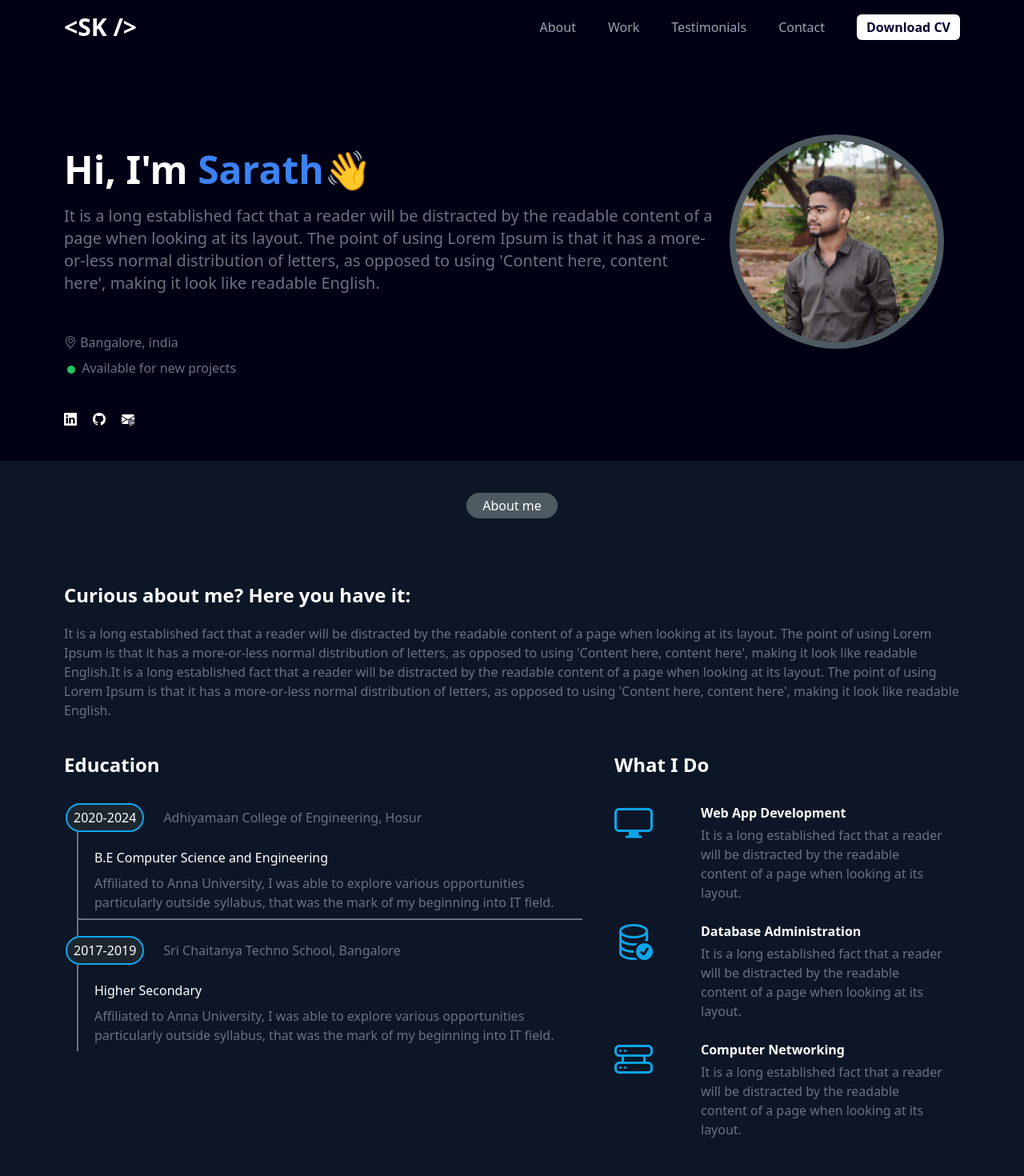
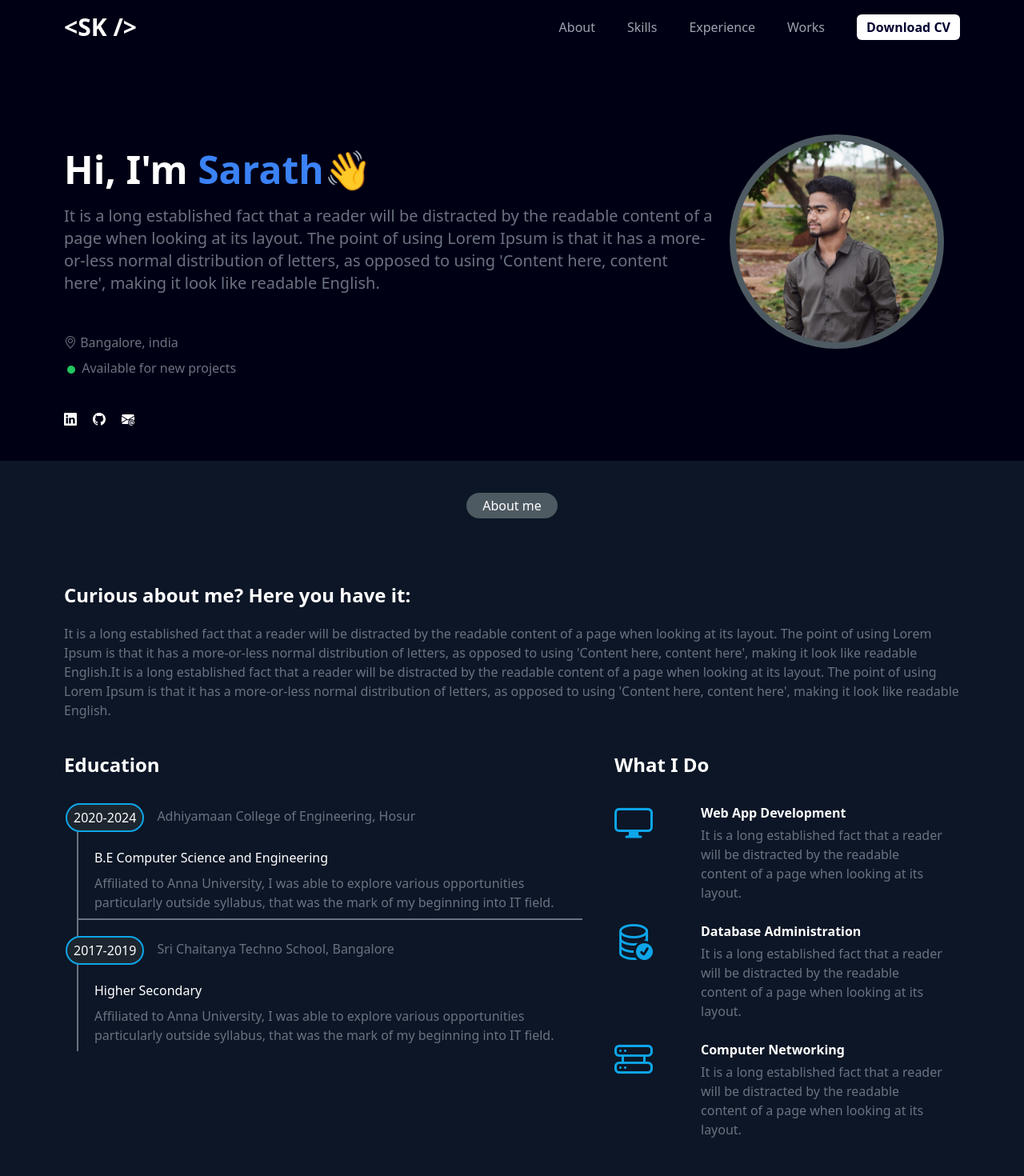
Before and after one commit to Sarath-Kumar-K/My_Portfolio, a React (Create React App) app: page / in a window 1280 px wide. Shown: the top 1470 px of the page at 80% size. Built offline with nearby package versions, Linux system fonts and the light colour scheme.

Commit message:
Changed about section to mobile responsive

```diff
--- a/public/index.html
+++ b/public/index.html
@@ -25,7 +25,7 @@
       work correctly both with client-side routing and a non-root public URL.
       Learn how to configure a non-root public URL by running `npm run build`.
     -->
-    <title>React App</title>
+    <title>Sarath Kumar</title>
   </head>
   <body>
     <noscript>You need to enable JavaScript to run this app.</noscript>
--- a/src/components/About.js
+++ b/src/components/About.js
@@ -1,72 +1,126 @@
-import React from 'react'
-import photo from '../assets/passport_size_photo.png'
-
+import React from "react";
+import photo from "../assets/passport_size_photo.png";
 
 const About = () => {
   return (
-    <div className='bg-[#0c1626]'>
-        <div className='pt-10'>
-            <p className='text-white w-fit mx-auto py-1 px-5 text-center bg-[#4e5a61] rounded-3xl'>About me</p>
+    <div className="bg-[#0c1626]" id="about">
+      <div className="pt-10">
+        <p className="text-white w-fit mx-auto py-1 px-5 text-center bg-[#4e5a61] rounded-3xl">
+          About me
+        </p>
       </div>
-        <div className='flex'>
+      <div className="flex">
         {/* photo */}
         {/* <div className='hidden lg:block w-1/5'>
                 <img className='lg:p-32 p-20' src={photo}/>
             </div> */}
         {/* content */}
-            <div className='p-5 md:p-10 lg:p-20 text-white'>
-                <h2 className='lg:text-2xl text-xl font-bold'>Curious about me? Here you have it:</h2>
-                <div className='text-gray-500 leading-6'>
-                <p className='mt-5'>It is a long established fact that a reader will be distracted by the readable content of a page when looking at its layout. The point of using Lorem Ipsum is that it has a more-or-less normal distribution of letters, as opposed to using 'Content here, content here', making it look like readable English.It is a long established fact that a reader will be distracted by the readable content of a page when looking at its layout. The point of using Lorem Ipsum is that it has a more-or-less normal distribution of letters, as opposed to using 'Content here, content here', making it look like readable English.</p>
+        <div className="p-5 md:p-10 lg:p-20 text-white">
+          <h2 className="lg:text-2xl text-xl font-bold">
+            Curious about me? Here you have it:
+          </h2>
+          <div className="text-gray-500 leading-6">
+            <p className="mt-5">
+              It is a long established fact that a reader will be distracted by
+              the readable content of a page when looking at its layout. The
+              point of using Lorem Ipsum is that it has a more-or-less normal
+              distribution of letters, as opposed to using 'Content here,
+              content here', making it look like readable English.It is a long
+              established fact that a reader will be distracted by the readable
+              content of a page when looking at its layout. The point of using
+              Lorem Ipsum is that it has a more-or-less normal distribution of
+              letters, as opposed to using 'Content here, content here', making
+              it look like readable English.
+            </p>
             <br></br>
-                <div className='lg:flex lg:gap-10 flex lg:flex-row flex-col gap-5'>
+            <div className="lg:flex lg:gap-10 flex lg:flex-row flex-col gap-5">
               {/* education */}
-                    <div className='lg:w-3/5'>
-                        <p className='text-2xl py-4 text-white font-bold'>Education</p>
-                        <div className='border-solid border-l-2 border-b-2 border-gray-500 ml-4 mt-4'>
-                            <p className='text-white rounded-3xl border-solid border-2 border-sky-500 px-2 py-1 inline-block -translate-x-4 bg-[#1d262e]'>2020-2024</p>
-                            <p className='inline px-2'>Adhiyamaan College of Engineering, Hosur</p>
-                            <p className='text-white text-l pt-5 px-5'>B.E Computer Science and Engineering</p>
-                            <p className='py-2 px-5'>Affiliated to Anna University, I was able to explore various opportunities particularly outside syllabus, that was the mark of my beginning into IT field.</p>
+              <div className="lg:w-3/5">
+                <p className="text-2xl py-4 text-white font-bold">Education</p>
+                <div className="border-solid border-l-2 border-b-2 border-gray-500 ml-4 mt-4">
+                  <div className="flex">
+                  <p className="min-w-fit h-fit text-white rounded-3xl border-solid border-2 border-sky-500 px-2 py-1 inline-block -translate-x-4 bg-[#1d262e]">
+                    2020-2024
+                  </p>
+                  <p className="pt-1">Adhiyamaan College of Engineering, Hosur</p>
                   </div>
-                        <div className=' border-t-0 border-solid border-l-2 border-gray-500 ml-4'>
-                            <div className='pt-5'>
-                            <p className='text-white rounded-3xl border-solid border-2 border-sky-500 px-2 py-1 inline-block -translate-x-4 bg-[#1d262e]'>2017-2019</p>
-                            <p className='inline px-2'>Sri Chaitanya Techno School, Bangalore</p>
-                            <p className='text-white  text-l pt-5 px-5'>Higher Secondary</p>
-                            <p className='py-2 px-5'>Affiliated to Anna University, I was able to explore various opportunities particularly outside syllabus, that was the mark of my beginning into IT field.</p>
+                  <p className="text-white text-l pt-5 px-5">
+                    B.E Computer Science and Engineering
+                  </p>
+                  <p className="py-2 px-5">
+                    Affiliated to Anna University, I was able to explore various
+                    opportunities particularly outside syllabus, that was the
+                    mark of my beginning into IT field.
+                  </p>
+                </div>
+                <div className=" border-t-0 border-solid border-l-2 border-gray-500 ml-4">
+                  <div className="pt-5">
+                    <div className="flex">
+                       <p className="min-w-fit h-fit text-white rounded-3xl border-solid border-2 border-sky-500 px-2 py-1 inline-block -translate-x-4 bg-[#1d262e]">
+                           2017-2019
+                       </p>
+                       <p className="pt-1">Sri Chaitanya Techno School, Bangalore</p>
+                  </div>
+                    <p className="text-white  text-l pt-5 px-5">
+                      Higher Secondary
+                    </p>
+                    <p className="py-2 px-5">
+                      Affiliated to Anna University, I was able to explore
+                      various opportunities particularly outside syllabus, that
+                      was the mark of my beginning into IT field.
+                    </p>
                   </div>
                 </div>
               </div>
               {/* what i do */}
-                    <div className='lg:w-2/5'>
-                        <h3 className='text-2xl py-4 text-white font-bold'>What I Do</h3>
-                        <div className='flex flex-col'>
-                            <div className='flex gap-10 mt-4'>
-                                <div className='text-sky-500 text-5xl'>
+              <div className="lg:w-2/5">
+                <h3 className="text-2xl py-4 text-white font-bold">
+                  What I Do
+                </h3>
+                <div className="flex flex-col">
+                  <div className="flex gap-10 mt-4">
+                    <div className="text-sky-500 text-5xl">
                       <i class="bi bi-display"></i>
                     </div>
                     <div>
-                                    <p className='text-white  text-l font-bold px-5'>Web App Development</p>
-                                    <p className='px-5 py-1'>It is a long established fact that a reader will be distracted by the readable content of a page when looking at its layout.</p>
+                      <p className="text-white  text-l font-bold px-5">
+                        Web App Development
+                      </p>
+                      <p className="px-5 py-1">
+                        It is a long established fact that a reader will be
+                        distracted by the readable content of a page when
+                        looking at its layout.
+                      </p>
                     </div>
                   </div>
-                            <div className='flex gap-10 mt-5'>
-                                <div className='text-sky-500 text-5xl'>
+                  <div className="flex gap-10 mt-5">
+                    <div className="text-sky-500 text-5xl">
                       <i class="bi bi-database-check"></i>
                     </div>
                     <div>
-                                    <p className='text-white  text-l font-bold px-5'>Database Administration</p>
-                                    <p className='px-5 py-1'>It is a long established fact that a reader will be distracted by the readable content of a page when looking at its layout.</p>
+                      <p className="text-white  text-l font-bold px-5">
+                        Database Administration
+                      </p>
+                      <p className="px-5 py-1">
+                        It is a long established fact that a reader will be
+                        distracted by the readable content of a page when
+                        looking at its layout.
+                      </p>
                     </div>
                   </div>
-                            <div className='flex gap-10 mt-5'>
-                                <div className='text-sky-500 text-5xl'>
+                  <div className="flex gap-10 mt-5">
+                    <div className="text-sky-500 text-5xl">
                       <i class="bi bi-hdd-rack"></i>
                     </div>
                     <div>
-                                    <p className='text-white  text-l font-bold px-5'>Computer Networking</p>
-                                    <p className='px-5 py-1'>It is a long established fact that a reader will be distracted by the readable content of a page when looking at its layout.</p>
+                      <p className="text-white  text-l font-bold px-5">
+                        Computer Networking
+                      </p>
+                      <p className="px-5 py-1">
+                        It is a long established fact that a reader will be
+                        distracted by the readable content of a page when
+                        looking at its layout.
+                      </p>
                     </div>
                   </div>
                 </div>
@@ -76,7 +130,7 @@ const About = () => {
         </div>
       </div>
     </div>
-  )
-}
+  );
+};
 
-export default About
+export default About;
--- a/src/components/Experience.js
+++ b/src/components/Experience.js
@@ -3,7 +3,7 @@ import pantech from '../assets/pantech-logo.png'
 
 const Experience = () => {
   return (
-    <div className='p-5 flex flex-col bg-[#0c1626]'>
+    <div className='p-5 flex flex-col bg-[#0c1626]' id="experience">
         <div className='pt-10'>
             <h3 className='text-white w-fit mx-auto py-1 px-5 text-center bg-[#4e5a61] rounded-3xl'>Experience</h3>
         </div>
--- a/src/components/Nav.js
+++ b/src/components/Nav.js
@@ -11,20 +11,21 @@ const Nav = () => {
         </h1>
         <div className='lg:hidden text-3xl cursor-pointer' onClick={(e)=>setToggler(!togglerOpen)}><i class="bi bi-list"></i></div>
         <div className='hidden lg:flex justify-between items-center gap-10 font-light text-gray-400 cursor-pointer'>
-            <p>About</p>
-            <p>Work</p>
-            <p>Testimonials</p>
-            <p>Contact</p>
+            <a href="#about"><p>About</p></a>
+            <a href="#skills"><p>Skills</p></a>
+            <a href="#experience"><p>Experience</p></a>
+            <a href="#works"><p>Works</p></a>
             <a href={resume} download="Sarath_kumar_Resume.pdf" type="application/octet-stream" className='font-semibold bg-white rounded-md text-[#000031] px-3 py-1'>Download CV</a>
             {/* <button className='font-semibold bg-white rounded-md text-[#000031] px-3 py-1'>Download CV</button> */}
         </div>
     </div>
     {togglerOpen&&<div className='lg:hidden flex flex-col py-5 gap-5 text-center text-white font-extralight'>
-    <p>About</p>
-    <p>Work</p>
-    <p>Testimonials</p>
-    <p>Contact</p>
-    <button className='font-semibold bg-white mx-auto rounded-md text-[#000031] px-3 py-1'>Download CV</button>
+    <a href="#about"><p>About</p></a>
+    <a href="#skills"><p>Skills</p></a>
+    <a href="#experience"><p>Experience</p></a>
+    <a href="#works"><p>Works</p></a>
+    <a href={resume} download="Sarath_kumar_Resume.pdf" type="application/octet-stream" className='font-semibold bg-white mx-auto rounded-md text-[#000031] px-3 py-1'>Download CV</a>
+    {/* <button className='font-semibold bg-white mx-auto rounded-md text-[#000031] px-3 py-1'>Download CV</button> */}
     </div>}
     </>
   )
--- a/src/components/Profile.js
+++ b/src/components/Profile.js
@@ -14,9 +14,9 @@ const Profile = () => {
              <p ><i class="bi bi-circle-fill text-green-500 text-[10px] px-1" ></i> Available for new projects</p>
            </div>
            <div className='mt-10 flex gap-5'>
-             <i class="bi bi-linkedin"></i>
-             <i class="bi bi-github"></i>
-             <i class="bi bi-envelope-at-fill"></i>
+             <a href="https://www.linkedin.com/in/sarath-kumar-k-18493123a" target="_blank" rel="noopener noreferrer" className='curser-pointer'><i class="bi bi-linkedin"></i></a>
+             <a href="https://github.com/Sarath-Kumar-K" target="_blank" rel="noopener noreferrer" className='curser-pointer'><i class="bi bi-github"></i></a>
+             <a href="mailto:sarathkumar230302@gmail.com" className='curser-pointer' target="_blank" rel="noopener noreferrer"><i class="bi bi-envelope-at-fill"></i></a>
            </div>
         </div>
         <div className='lg:p-5 '>
--- a/src/components/Projects.js
+++ b/src/components/Projects.js
@@ -3,7 +3,7 @@ import crowdfundingapp from '../assets/cfa.png'
 
 const Projects = () => {
   return (
-    <div className='p-5 md:p-10 lg:p-20'>
+    <div className='p-5 md:p-10 lg:p-20' id="works">
         <div className='pb-8'>
             <p className='text-white w-fit mx-auto py-1 px-5 text-center bg-[#4e5a61] rounded-3xl'>Works</p>
         </div>
--- a/src/components/Skills.js
+++ b/src/components/Skills.js
@@ -16,7 +16,7 @@ import nextjs from '../assets/nextjs-logo.png'
 
 const Skills = () => {
   return (
-    <div className='p-5 md:p-10 lg:p-20 md:mx-20 lg:mx-52'>
+    <div className='p-5 md:p-10 lg:p-20 md:mx-20 lg:mx-52' id="skills">
         <div className='pb-8'>
             <p className='text-white w-fit mx-auto py-1 px-5 text-center bg-[#4e5a61] rounded-3xl'>Skills</p>
         </div>
```
Lines whose indentation alone changed are shown as unchanged.
